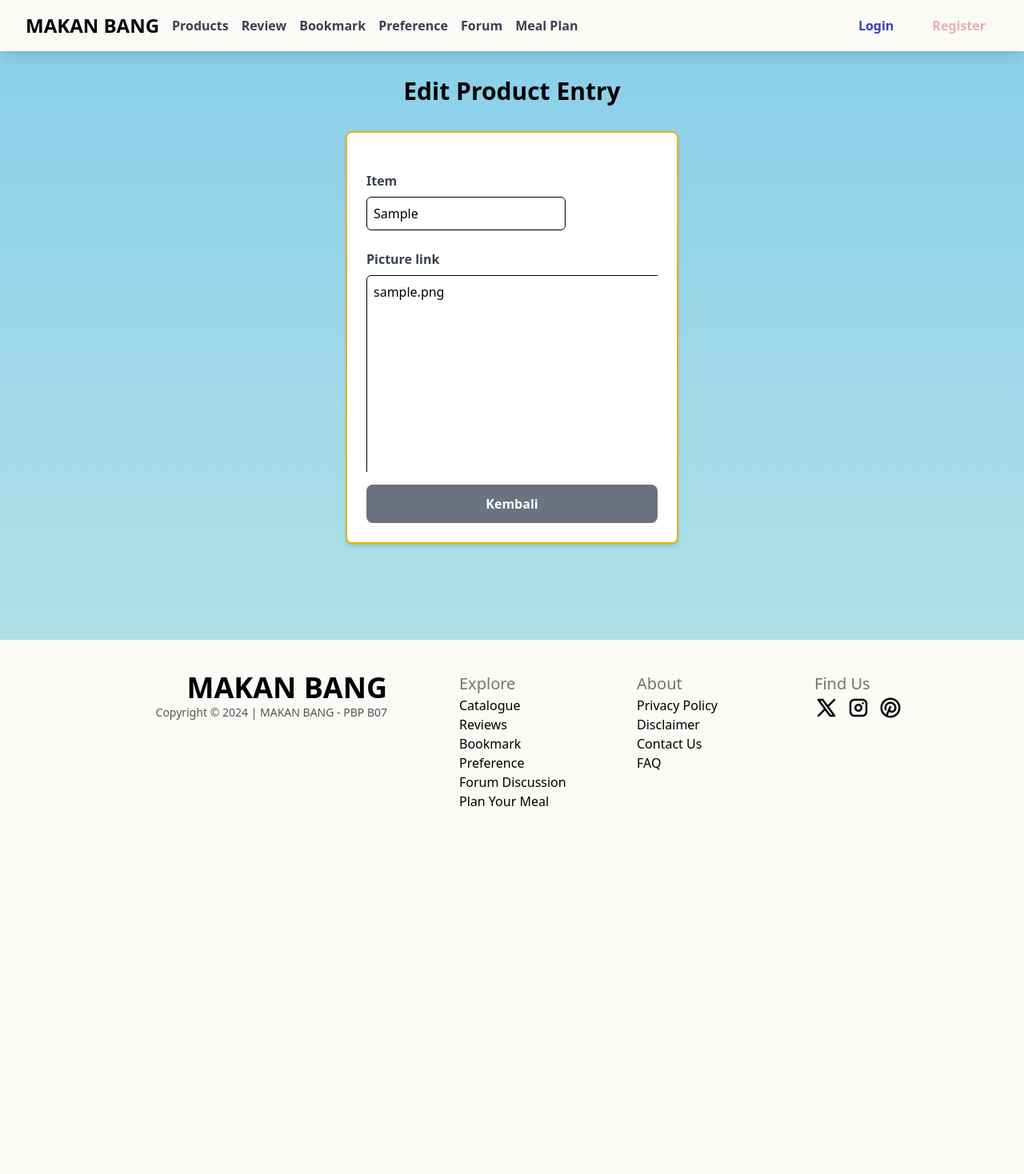
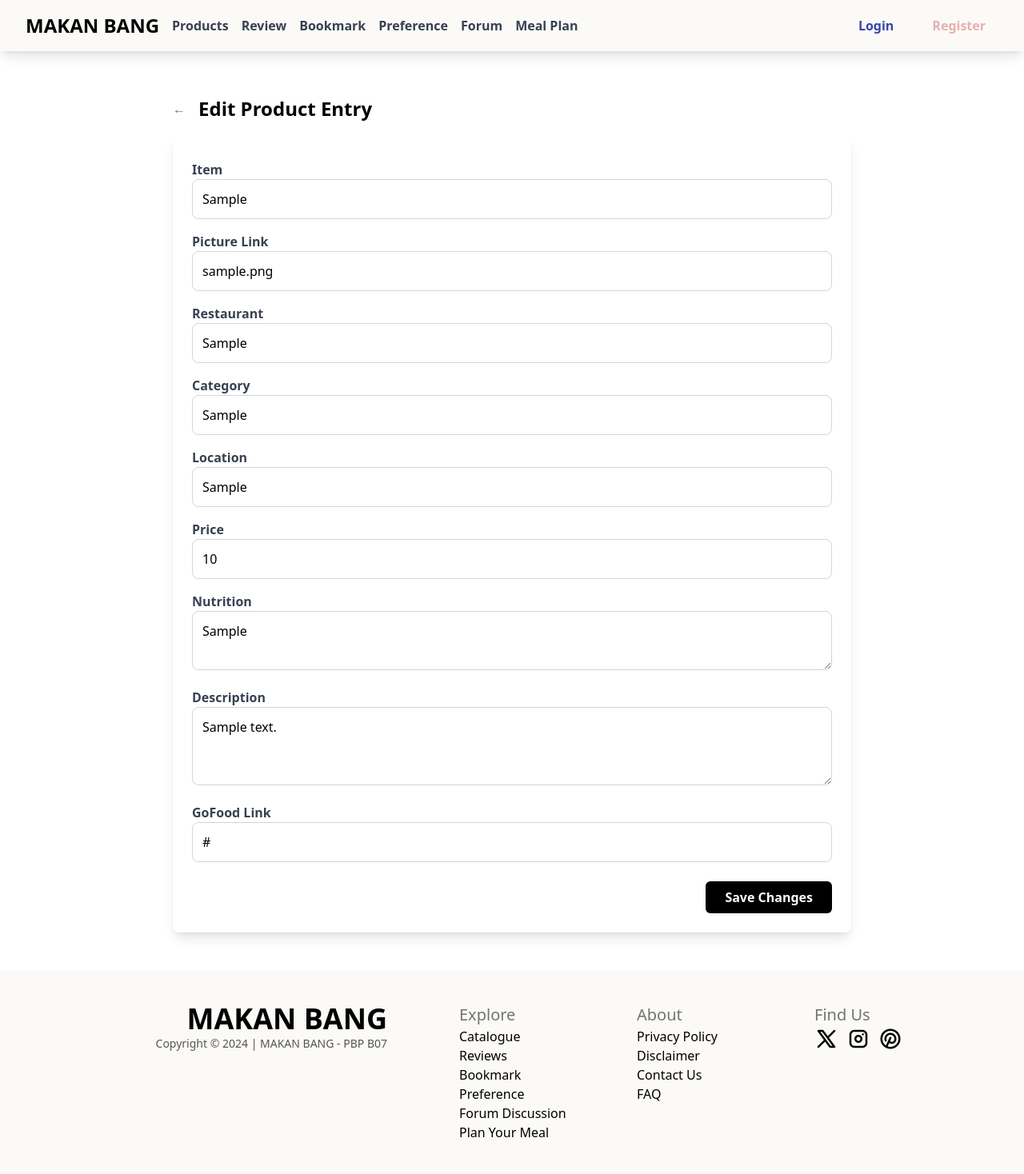
Before and after one commit to PBP7/makan-bang, a Django app: page /katalog/edit/00000000-0000-0000-0000-000000000001 in a window 1280 px wide. Shown: the whole page at 80% size. Before the commit the page ends 1008 px from the top, so only its background shows below. Run offline with Django 5.2, Linux system fonts and the light colour scheme; tables that the repository leaves empty hold one stand-in row (values such as "Sample post"); some libraries are stand-ins or nearby versions.

Commit message:
add beberapa design not fixed

```diff
--- a/katalog/templates/edit_product_entry.html
+++ b/katalog/templates/edit_product_entry.html
@@ -1,5 +1,4 @@
 {% extends 'base.html' %}
-{% load static %}
 
 {% block meta %}
 <title>Edit Product Entry</title>
@@ -7,49 +6,130 @@
 
 {% block content %}
 {% include 'navbar.html' %}
-{% load widget_tweaks %}
 
-<!-- Main Wrapper with Gradient Background -->
-<div class="flex flex-col min-h-screen" style="background: linear-gradient(to bottom, #87CEEB, #B0E0E6);">
-  <div class="container mx-auto px-4 py-8 mt-16 max-w-md">
-    <h1 class="text-3xl font-bold text-center mb-8 text-black">Edit Product Entry</h1>
+<div class="flex justify-center min-h-screen">
+    <div class="max-w-4xl w-full p-6 mx-auto">
+        <br><br><br><br>
 
-    <div class="bg-white shadow-md rounded-lg p-6 form-style border-2 border-yellow-500">
-      <form method="POST" class="space-y-6 overflow-auto max-h-[400px]">
+        <div class="flex items-center mb-4">
+            <a href="/katalog" class="text-gray-500 font-semibold mr-4 hover:text-gray-800">
+                &larr;
+            </a>
+            <h1 class="text-2xl font-bold">Edit Product Entry</h1>
+        </div>
+
+        <div class="bg-white shadow-lg rounded-lg p-6 mb-6">
+            <form method="POST">
                 {% csrf_token %}
-        {% for field in form %}
-          <div class="flex flex-col">
-            <label for="{{ field.id_for_label }}" class="mb-2 font-semibold text-gray-700">
-              {{ field.label }}
-            </label>
+
+                <!-- Item Field -->
+                <div class="py-2">
+                    <label for="item" class="font-semibold text-gray-700 w-1/4">Item</label>
                     <div class="w-full">
-                {{ field|attr:"class:border border-black rounded-md p-2" }}
+                        <input type="text" name="item" id="item" class="border border-gray-300 rounded-lg p-3 w-full" value="{{ form.item.value }}">
+                        {% if form.item.errors %}
+                            <p class="text-red-500 text-sm">{{ form.item.errors.0 }}</p>
+                        {% endif %}
                     </div>
-            {% if field.help_text %}
-              <p class="mt-1 text-sm text-gray-500">{{ field.help_text }}</p>
+                </div>
+
+                <!-- Picture Link Field -->
+                <div class="py-2">
+                    <label for="picture_link" class="font-semibold text-gray-700 w-1/4">Picture Link</label>
+                    <div class="w-full">
+                        <input type="url" name="picture_link" id="picture_link" class="border border-gray-300 rounded-lg p-3 w-full" value="{{ form.picture_link.value }}">
+                        {% if form.picture_link.errors %}
+                            <p class="text-red-500 text-sm">{{ form.picture_link.errors.0 }}</p>
                         {% endif %}
-            {% for error in field.errors %}
-              <p class="mt-1 text-sm text-red-600">{{ error }}</p>
-            {% endfor %}
                     </div>
-        {% endfor %}
+                </div>
 
-        <div class="flex justify-center mt-6 space-x-4">
-          <button type="submit" class="bg-indigo-600 text-white font-semibold px-6 py-3 rounded-lg hover:bg-indigo-700 transition duration-300 ease-in-out w-full">
-            Edit Product Entry
-          </button>
+                <!-- Restaurant Field -->
+                <div class="py-2">
+                    <label for="restaurant" class="font-semibold text-gray-700 w-1/4">Restaurant</label>
+                    <div class="w-full">
+                        <input type="text" name="restaurant" id="restaurant" class="border border-gray-300 rounded-lg p-3 w-full" value="{{ form.restaurant.value }}">
+                        {% if form.restaurant.errors %}
+                            <p class="text-red-500 text-sm">{{ form.restaurant.errors.0 }}</p>
+                        {% endif %}
                     </div>
+                </div>
+
+                <!-- Category Field -->
+                <div class="py-2">
+                    <label for="kategori" class="font-semibold text-gray-700 w-1/4">Category</label>
+                    <div class="w-full">
+                        <input type="text" name="kategori" id="kategori" class="border border-gray-300 rounded-lg p-3 w-full" value="{{ form.kategori.value }}">
+                        {% if form.kategori.errors %}
+                            <p class="text-red-500 text-sm">{{ form.kategori.errors.0 }}</p>
+                        {% endif %}
+                    </div>
+                </div>
+
+                <!-- Location Field -->
+                <div class="py-2">
+                    <label for="lokasi" class="font-semibold text-gray-700 w-1/4">Location</label>
+                    <div class="w-full">
+                        <input type="text" name="lokasi" id="lokasi" class="border border-gray-300 rounded-lg p-3 w-full" value="{{ form.lokasi.value }}">
+                        {% if form.lokasi.errors %}
+                            <p class="text-red-500 text-sm">{{ form.lokasi.errors.0 }}</p>
+                        {% endif %}
+                    </div>
+                </div>
+
+                <!-- Price Field -->
+                <div class="py-2">
+                    <label for="price" class="font-semibold text-gray-700 w-1/4">Price</label>
+                    <div class="w-full">
+                        <input type="number" name="price" id="price" class="border border-gray-300 rounded-lg p-3 w-full" value="{{ form.price.value }}">
+                        {% if form.price.errors %}
+                            <p class="text-red-500 text-sm">{{ form.price.errors.0 }}</p>
+                        {% endif %}
+                    </div>
+                </div>
+
+                <!-- Nutrition Field -->
+                <div class="py-2">
+                    <label for="nutrition" class="font-semibold text-gray-700 w-1/4">Nutrition</label>
+                    <div class="w-full">
+                        <textarea name="nutrition" id="nutrition" rows="2" class="border border-gray-300 rounded-lg p-3 w-full">{{ form.nutrition.value }}</textarea>
+                        {% if form.nutrition.errors %}
+                            <p class="text-red-500 text-sm">{{ form.nutrition.errors.0 }}</p>
+                        {% endif %}
+                    </div>
+                </div>
+
+                <!-- Description Field -->
+                <div class="py-2">
+                    <label for="description" class="font-semibold text-gray-700 w-1/4">Description</label>
+                    <div class="w-full">
+                        <textarea name="description" id="description" rows="3" class="border border-gray-300 rounded-lg p-3 w-full">{{ form.description.value }}</textarea>
+                        {% if form.description.errors %}
+                            <p class="text-red-500 text-sm">{{ form.description.errors.0 }}</p>
+                        {% endif %}
+                    </div>
+                </div>
+
+                <!-- GoFood Link Field -->
+                <div class="py-2">
+                    <label for="link_gofood" class="font-semibold text-gray-700 w-1/4">GoFood Link</label>
+                    <div class="w-full">
+                        <input type="url" name="link_gofood" id="link_gofood" class="border border-gray-300 rounded-lg p-3 w-full" value="{{ form.link_gofood.value }}">
+                        {% if form.link_gofood.errors %}
+                            <p class="text-red-500 text-sm">{{ form.link_gofood.errors.0 }}</p>
+                        {% endif %}
+                    </div>
+                </div>
+
+                <!-- Save Changes Button -->
+                <div class="flex justify-end mt-4">
+                    <input type="submit" value="Save Changes" class="bg-black hover:bg-[#3845AD] text-white font-bold py-2 px-6 rounded-md">
+                </div>
+
             </form>
-
-      <!-- Kembali Button -->
-      <div class="flex justify-center mt-4">
-        <a href="/katalog" class="bg-gray-500 text-white font-semibold px-6 py-3 rounded-lg hover:bg-gray-600 transition duration-300 ease-in-out w-full text-center">
-          Kembali
-        </a>
         </div>
 
     </div>
 </div>
-</div>
 
-{% endblock %}
+{% endblock content %}
--- a/rate_review/templates/edit_review.html
+++ b/rate_review/templates/edit_review.html
@@ -132,8 +132,9 @@
 
 
 <!-- Main Wrapper with Gradient Background -->
+<br><br><br><br><br><br><br><br><br>
 <div class="flex justify-center md:justify-start items-center min-h-screen">
-    <div class="bg-white shadow-md rounded-lg p-6 border-2 border-pink-500 w-80 max-h-200 overflow-hidden"> <!-- Membuat kotak dengan w-80 dan h-96 -->
+    <div class="bg-white shadow-md rounded-lg p-6 border-2 w-80 max-h-200 overflow-hidden"> <!-- Membuat kotak dengan w-80 dan h-96 -->
       <h1 class="text-2xl font-bold text-center mb-4">Edit Review</h1>
 
       <form method="POST" class="space-y-4">
--- a/templates/footer.html
+++ b/templates/footer.html
@@ -10,12 +10,12 @@
         <div style="flex: 1;">
             <h4 style="font-size: 20px; font-weight: 400; color: #737373;">Explore</h4>
             <ul style="list-style: none; padding: 0; margin: 0;">
-                <li><a href="#" style="text-decoration: none;" onmouseover="this.style.textDecoration='underline'" onmouseout="this.style.textDecoration='none'">Catalogue</a></li>
-                <li><a href="#" style="text-decoration: none;" onmouseover="this.style.textDecoration='underline'" onmouseout="this.style.textDecoration='none'">Reviews</a></li>
-                <li><a href="#" style="text-decoration: none;" onmouseover="this.style.textDecoration='underline'" onmouseout="this.style.textDecoration='none'">Bookmark</a></li>
-                <li><a href="#" style="text-decoration: none;" onmouseover="this.style.textDecoration='underline'" onmouseout="this.style.textDecoration='none'">Preference</a></li>
+                <li><a href="/katalog" style="text-decoration: none;" onmouseover="this.style.textDecoration='underline'" onmouseout="this.style.textDecoration='none'">Catalogue</a></li>
+                <li><a href="/rate_review/user_rating" style="text-decoration: none;" onmouseover="this.style.textDecoration='underline'" onmouseout="this.style.textDecoration='none'">Reviews</a></li>
+                <li><a href="/bookmark" style="text-decoration: none;" onmouseover="this.style.textDecoration='underline'" onmouseout="this.style.textDecoration='none'">Bookmark</a></li>
+                <li><a href="/preferences" style="text-decoration: none;" onmouseover="this.style.textDecoration='underline'" onmouseout="this.style.textDecoration='none'">Preference</a></li>
                 <li><a href="/forum" style="text-decoration: none;" onmouseover="this.style.textDecoration='underline'" onmouseout="this.style.textDecoration='none'">Forum Discussion</a></li>
-                <li><a href="#" style="text-decoration: none;" onmouseover="this.style.textDecoration='underline'" onmouseout="this.style.textDecoration='none'">Plan Your Meal</a></li>
+                <li><a href="/meal-planning/create" style="text-decoration: none;" onmouseover="this.style.textDecoration='underline'" onmouseout="this.style.textDecoration='none'">Plan Your Meal</a></li>
         </div>
 
         <div style="flex: 1;">
--- a/templates/navbar.html
+++ b/templates/navbar.html
@@ -9,16 +9,20 @@
                     <a href="/katalog" class="text-gray-700 hover:text-[#9e3221] font-semibold">Products</a>
                     <a href="/rate_review/user_rating" class="text-gray-700 hover:text-[#212a73] font-semibold">Review</a>
                     <a href="/bookmark/" class="text-gray-700 hover:text-[#bd9440] font-semibold">Bookmark</a>
-                    <a href="#" class="text-gray-700 hover:text-[#51826c] font-semibold">Preference</a>
+                    <a href="/preferences" class="text-gray-700 hover:text-[#51826c] font-semibold">Preference</a>
                     <a href="/forum" class="text-gray-700 hover:text-[#bf5c5a] font-semibold">Forum</a>
-                    <a href="/meal_planning/create" class="text-gray-700 hover:text-[#212a73] font-semibold">Meal Plan</a>
+                    <a href="/meal-planning/create" class="text-gray-700 hover:text-[#212a73] font-semibold">Meal Plan</a>
                 </div>
             </div>
 
             <!-- Right side: Login/Logout links -->
             <div class="hidden md:flex items-center space-x-4">
                 {% if user.is_authenticated %}
-                    <span class="text-black font-semibold">Hungry, {{ user.username }}?</span>
+                    {% if user.username != 'admin' and user.username != 'Admin' %}
+                        <div class="flex-1 text-center">
+                            <h4 class="text-gray-700 font-semibold">Hungry, {{ user.username }}?</h4>
+                        </div>
+                    {% endif %}
                     <a href="{% url 'authentication:logout' %}" class="text-center text-red-500 hover:text-red-600 font-bold py-2 px-4 transition duration-300">
                         Logout
                     </a>
@@ -49,14 +53,16 @@
             <a href="/katalog" class="block text-left text-gray-700 hover:text-[#9e3221] font-semibold py-2">Products</a>
             <a href="/rate_review/user_rating" class="block text-left text-gray-700 hover:text-[#212a73] font-semibold py-2">Review</a>
             <a href="/bookmark" class="block text-left text-gray-700 hover:text-[#bd9440] font-semibold py-2">Bookmark</a>
-            <a href="#" class="block text-left text-gray-700 hover:text-[#51826c] font-semibold py-2">Preference</a>
+            <a href="/preferences" class="block text-left text-gray-700 hover:text-[#51826c] font-semibold py-2">Preference</a>
             <a href="/forum" class="block text-left text-gray-700 hover:text-[#bf5c5a] font-semibold py-2">Forum</a>
-            <a href="/meal_planning/create" class="block text-left text-gray-700 hover:text-[#212a73] font-semibold py-2">Meal Plan</a>
+            <a href="/meal-planning/create" class="block text-left text-gray-700 hover:text-[#212a73] font-semibold py-2">Meal Plan</a>
 
             {% if user.is_authenticated %}
-                <div class="flex-1 text-center">
-                    <h4 class="text-gray-700 font-semibold">Hungry, {{ user.username }}?</h4>
-                </div>
+                {% if user.username != 'admin' and user.username != 'Admin' %}
+                    <div class="flex-1 text-center">
+                        <h4 class="text-gray-700 font-semibold">Hungry, {{ user.username }}?</h4>
+                    </div>
+                {% endif %}
                 <a href="{% url 'authentication:logout' %}" class="block text-center text-red-500 hover:text-red-600 font-bold py-2 px-4 transition duration-300">
                     Logout
                 </a>
```
Also changed, not shown: katalog/templates/katalog.html (+47 -48 lines), main/templates/main.html (+5 -5 lines), meal_planning/views.py (+8 -12 lines), rate_review/templates/product_detail.html (+6 -6 lines), rate_review/templates/user_rating.html (+5 -7 lines). Lines whose indentation alone changed are shown as unchanged.
